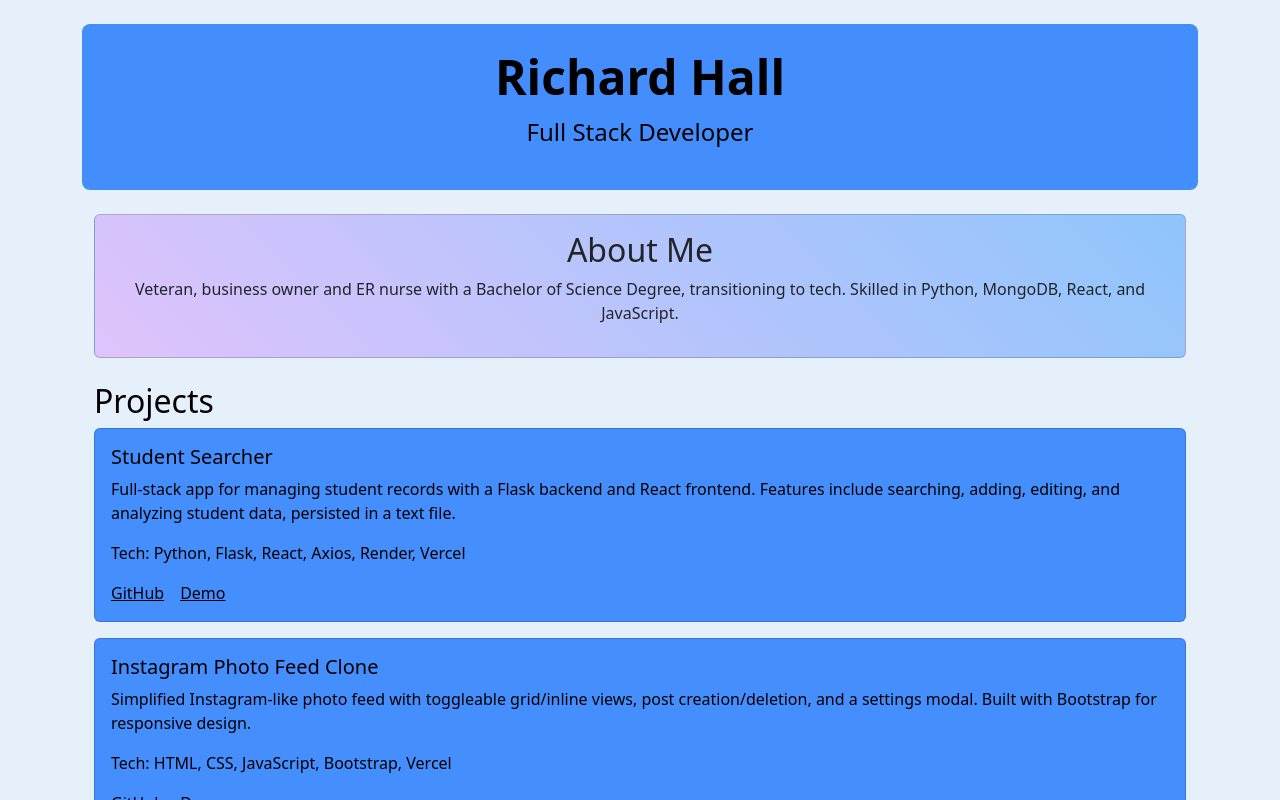
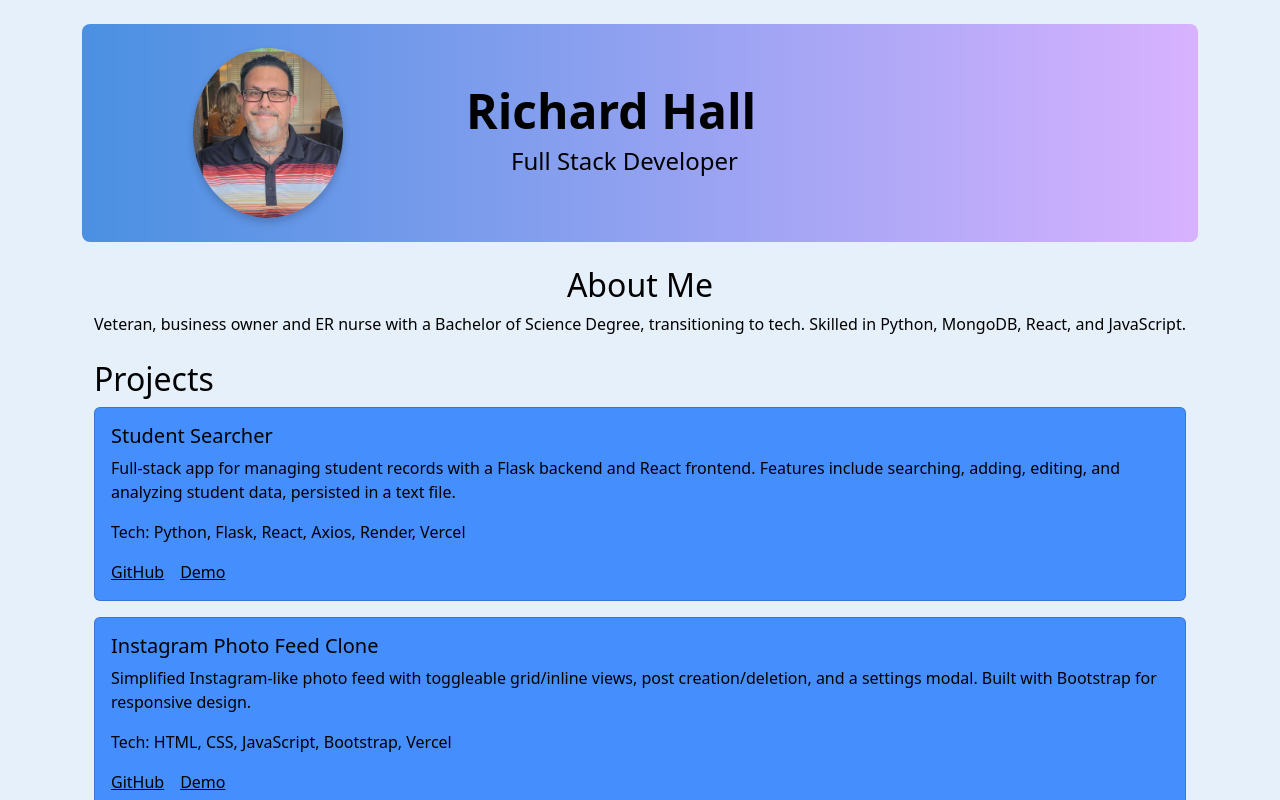
Before and after one commit to Cyberbot777/portfolio, a React (Create React App) app: page / in a window 1280 px wide. Shown: the top 800 px of the page. Built offline with nearby package versions, Linux system fonts and the light colour scheme.

Commit message:
Adjust header font and photo

```diff
--- a/src/components/About.css
+++ b/src/components/About.css
@@ -1,8 +1,6 @@
-/* Styles for gradient card and fade-in animation */
-.about-card {
-  background: linear-gradient(45deg, #e0c3fc, #8ec5fc); /* Purple-to-blue gradient */
-  border: none;
-  border-radius: 10px;
+/* src/components/About.css */
+/* Updated: Only fade-in, no background */
+.about-section {
   animation: fadeIn 1s ease-out;
 }
 @keyframes fadeIn {
--- a/src/components/About.js
+++ b/src/components/About.js
@@ -1,19 +1,14 @@
 // src/components/About.js
 import React from 'react';
-import { Container, Card } from 'react-bootstrap';
-import './About.css'; // NEW: Add CSS file for gradient and animation
+import { Container } from 'react-bootstrap';
+import './About.css'; // Keep: For fade-in animation
 
 const About = () => (
-  <Container className="text-center my-4">
-    <Card className="about-card"> {/* CHANGED: Wrap in Card for gradient */}
-      <Card.Body>
-        <h2>About Me</h2>
-        <p>
-          {/* CHANGED: Updated text to match LinkedIn */}
-          Veteran, business owner and ER nurse with a Bachelor of Science Degree, transitioning to tech. Skilled in Python, MongoDB, React, and JavaScript.
-        </p>
-      </Card.Body>
-    </Card>
+  <Container className="text-center my-4 about-section"> {/* Changed: No background, just text */}
+    <h2>About Me</h2>
+    <p>
+      Veteran, business owner and ER nurse with a Bachelor of Science Degree, transitioning to tech. Skilled in Python, MongoDB, React, and JavaScript.
+    </p>
   </Container>
 );
 
--- /dev/null
+++ b/src/components/Header.css
@@ -0,0 +1,20 @@
+/* src/components/Header.css */
+/* Reverted: Exact master version before centering attempts */
+.header-container {
+  background: linear-gradient(90deg, #4a90e2, #d8b2ff); /* Blue to purple */
+  animation: slideIn 0.8s ease-out;
+}
+.profile-pic {
+  border-radius: 50%; /* Oval shape */
+  box-shadow: 0 4px 8px rgba(0, 0, 0, 0.2); /* Shadow */
+  transition: transform 0.3s ease; /* Hover zoom */
+  object-fit: cover; /* Fit pic */
+  object-position: center; /* Center pic */
+}
+.profile-pic:hover {
+  transform: scale(1.1); /* Zoom */
+}
+@keyframes slideIn {
+  0% { transform: translateY(-50px); opacity: 0; }
+  100% { transform: translateY(0); opacity: 1; }
+}
--- a/src/components/Header.js
+++ b/src/components/Header.js
@@ -1,18 +1,30 @@
-
+// src/components/Header.js
 import React from 'react';
-import { Container } from 'react-bootstrap';
+import { Container, Row, Col } from 'react-bootstrap';
+import profilePic from '../assets/profile-pic.jpg';
+import './Header.css';
 
 const Header = () => (
   <Container
-    className="text-center py-4 mb-4 mt-4"
-    style={{
-      background: 'rgba(0, 100, 255, 0.7)',
-      color: '#000000',
-      borderRadius: '8px',
-    }}
+    className="py-4 mb-4 mt-4 header-container"
+    style={{ color: '#000000', borderRadius: '8px' }}
   >
-    <h1 style={{ fontWeight: 'bold', fontSize: '3rem' }}>Richard Hall</h1>
-    <p style={{ fontSize: '1.5rem', color: '#000000' }}>Full Stack Developer</p>
+    <Row className="align-items-center">
+      <Col xs={4} className="text-center">
+        <img
+          src={profilePic}
+          alt="Richard Hall"
+          className="profile-pic"
+          style={{ width: '150px', height: '170px' }}
+        />
+      </Col>
+      <Col xs={8}>
+        <h1 style={{ fontWeight: 'bold', fontSize: '3rem' }}>Richard Hall</h1>
+        <div className="text-left" style={{ paddingLeft: '45px' }}> {}
+          <h2 style={{ fontSize: '1.5rem', color: '#000000' }}>Full Stack Developer</h2>
+        </div>
+      </Col>
+    </Row>
   </Container>
 );
 
```
Also changed, not shown: src/assets/profile-pic.jpg (added), src/assets/profile-pic1.jpg (added).
